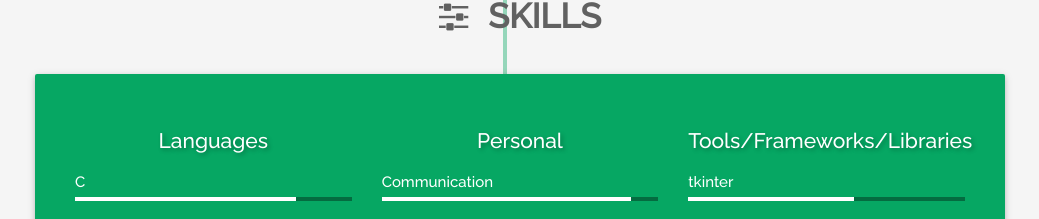
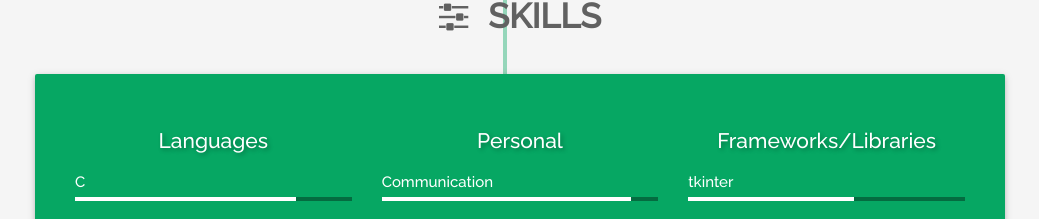
Before and after one commit to samacker77/samacker77.github.io, a plain HTML site: page index.html in a window 1280 px wide. Shown: the part 1514-1733 px from the top of the page, without its empty margins (135-1174 px from the left). Drawn offline with Linux system fonts and the light colour scheme; some packages are replaced by stand-ins of ours; a web font is replaced by a local one.

Commit message:
title changes

```diff
--- a/index.html
+++ b/index.html
@@ -409,7 +409,7 @@
                             <div class="col-md-4 col-sm-4 col-xs-12">
                                 <!-- THIRD SKILL SECTION -->
                                 <div class="skills-title">
-                                    <h6 class="text-center">Tools/Frameworks/Libraries</h6>
+                                    <h6 class="text-center">Frameworks/Libraries</h6>
                                 </div>
                                 <!-- FIRST SKILL BAR -->
                                 <div class="skillbar" data-percent="60%">
```
